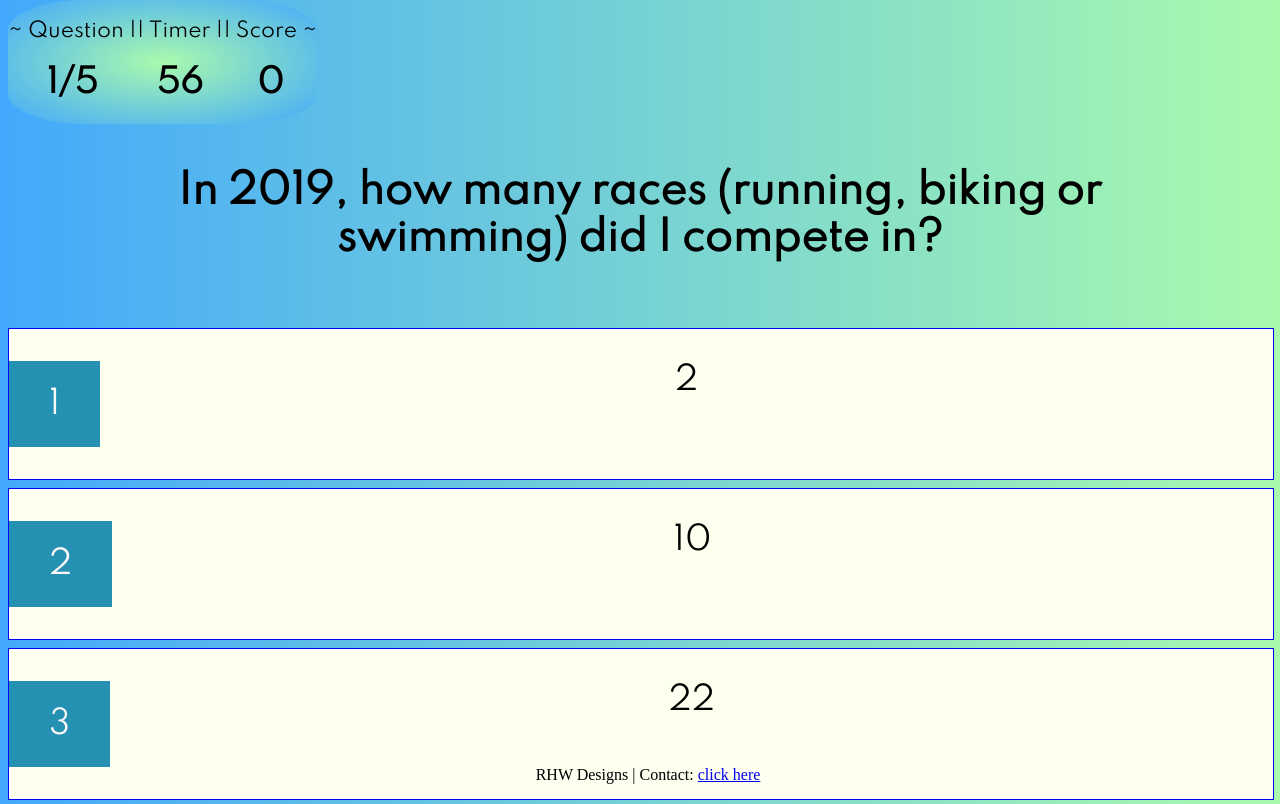
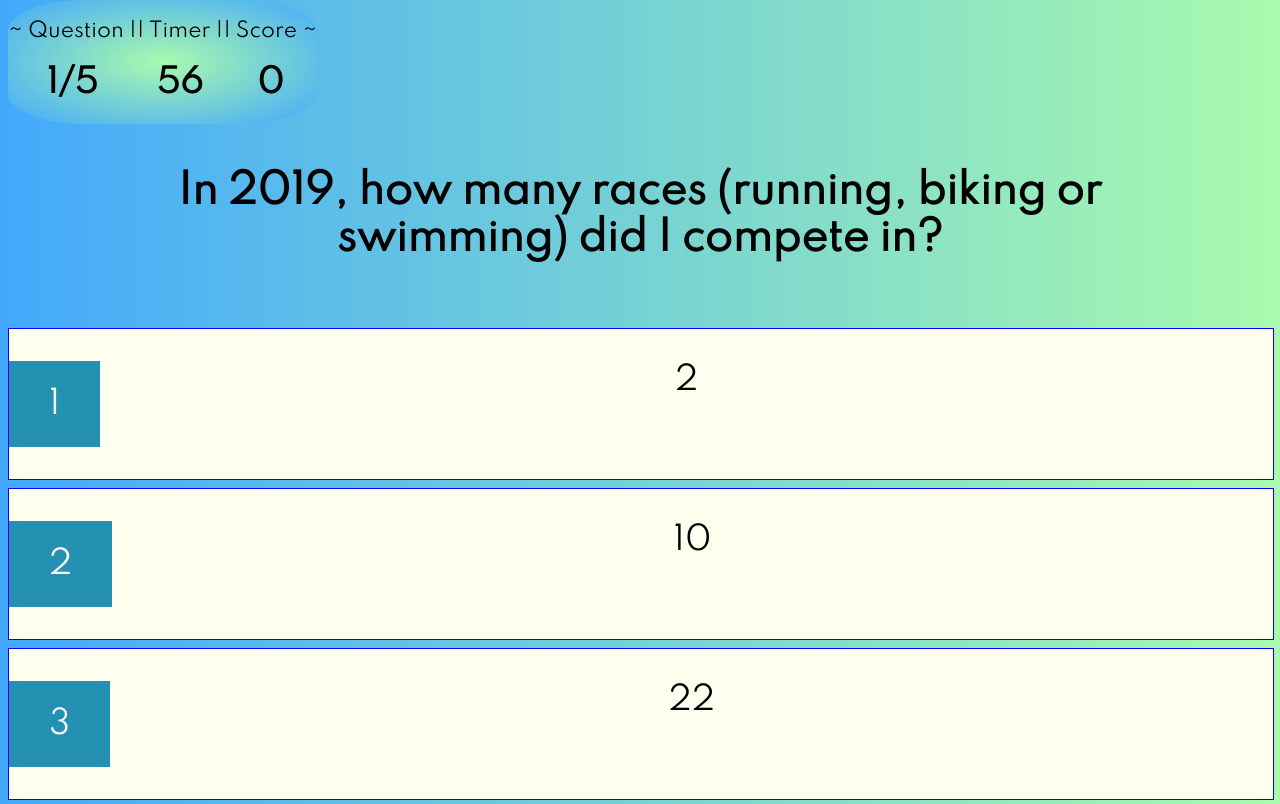
Before and after one commit to ryanhun7er/quiz, a plain HTML site: page assets/quiz.html in a window 1280 px wide. Shown: the top 804 px of the page. Drawn offline with Linux system fonts and the light colour scheme.

Commit message:
modify quiz css

```diff
--- a/assets/quiz.html
+++ b/assets/quiz.html
@@ -72,11 +72,7 @@
 
 
 
-<footer>
-    <div class="footer">
-        <p>RHW Designs | Contact: <a href="mailto:ryanhwilkinson@icloud.com">click here</a></p>
-    </div>
-</footer>
+
 <script src ="quiz.js"></script>
 </body>
 </html>
```
